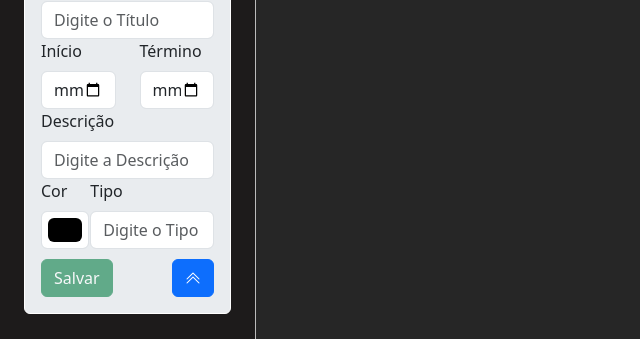
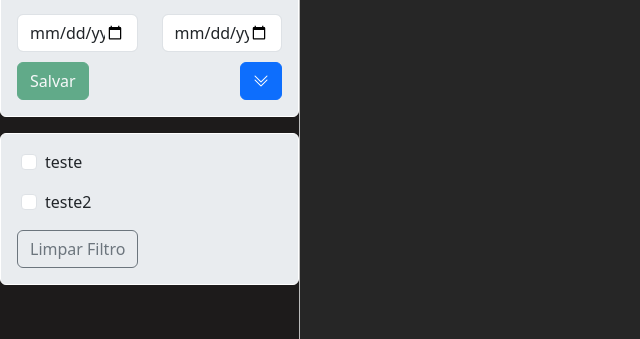
Before and after one commit to JuliaMorsch/calendar, a React (Create React App) app: page / in a window 1280 px wide. Shown: the part 147-486 px from the top of the page, without its empty margins (0-640 px from the left). Built offline with nearby package versions, Linux system fonts and the light colour scheme; the HTML template or start-up script is replaced by a standard one.

Commit message:
feature: Finalized the event type filter function and CRUD functions.

```diff
--- a/src/App.js
+++ b/src/App.js
@@ -1,6 +1,6 @@
 import React from 'react';
 import './App.css';
-import Calendario from './page/Calendario';
+import Calendario from './page/components/calendario/Calendario';
 
 import 'bootstrap/dist/css/bootstrap.min.css';
 import 'bootstrap-icons/font/bootstrap-icons.css';
--- a/src/page/Calendario.js
+++ /dev/null
@@ -1,120 +0,0 @@
-import React, { useState } from "react";
-import moment from "moment";
-import { Calendar, momentLocalizer } from "react-big-calendar";
-import withDragAndDrop from "react-big-calendar/lib/addons/dragAndDrop";
-import "react-big-calendar/lib/css/react-big-calendar.css";
-import "react-big-calendar/lib/addons/dragAndDrop/styles.css";
-import "./components/Components-Calendario-css.css";
-import EventsPattern from "./components/EventsPattern";
-import EventModal from "./components/modalEvent/EventModal";
-import Adicionar from "./components/adicionar/Adicionar";
-import CustomToolbar from "./components/customCalendar/CustomToolbar";
-
-const DragAndDropCalendar = withDragAndDrop(Calendar);
-const localizer = momentLocalizer(moment);
-
-function Calendario() {
-
-    const [eventos, setEventos] = useState(EventsPattern);
-    const [eventoSelecionado, setEventoSelecionado] = useState(null);
-
-    const EventStyle = (event) => ({
-        style:{
-            backgroundColor: event.color,
-        }
-    })
-
-    const onEventDrop = (data) => {
-        const {start, end} = data;
-        const updatedEvents = eventos.map((event) => {
-            if(event.id === data.event.id){
-                return {
-                    ...event,
-                    start: new Date(start),
-                    end: new Date(end)
-                };
-            }
-            return event;
-        });
-        setEventos(updatedEvents)
-    }
-
-    const onEventResize = (data) => {
-        const {start, end} = data;
-        const updatedEvents = eventos.map((event) => {
-            if(event.id === data.event.id){
-                return {
-                    ...event,
-                    start: new Date(start),
-                    end: new Date(end)
-                };
-            }
-            return event;
-        });
-        setEventos(updatedEvents)
-    }
-
-    const handleEventClick = (evento) =>{
-        setEventoSelecionado(evento);
-    }
-
-    const handleEventClose = () =>{
-        setEventoSelecionado(null);
-
-    }
-
-    const handleAdicionar = (novoEvento) =>{
-        setEventos([...eventos, {...novoEvento, id:eventos.length + 1}]);
-    }
-
-    const handleEventDelete = (eventId) => {
-        const updatedEvents = eventos.filter((event) => event.id !== eventId)
-        setEventos(updatedEvents);
-        setEventoSelecionado(null);
-    }
-
-    const handleEventUpdate = (updatedEvent) => {
-        const updatedEvents = eventos.map((event) => {
-            if(event.id === updatedEvent.id){
-                return updatedEvent;
-            }
-            return event;
-        });
-        setEventos(updatedEvents);
-        setEventoSelecionado(null);
-    }
-
-    return (
-        <div className="tela">
-            <div className="toolbar p-4">
-                <Adicionar onAdicionar={handleAdicionar}/>
-            </div>
-        <div className="calendar">
-            <DragAndDropCalendar
-                defaultDate={moment().toDate()}
-                defaultView="month" //mostra os meses
-                events={eventos}
-                localizer={localizer}
-                resizable
-                onEventDrop={onEventDrop}
-                onEventResize={onEventResize}
-                onSelectEvent={handleEventClick}
-                eventPropGetter={EventStyle}
-                components={{
-                    toolbar: CustomToolbar,
-                }}
-            />
-        </div>
-            {eventoSelecionado && (
-                <EventModal
-                evento={eventoSelecionado}
-                onClose={handleEventClose}
-                onDelete={handleEventDelete}
-                onUpdate={handleEventUpdate}
-                />
-            )}
-       </div>
-    )
-}
-
-export default Calendario;
--- a/src/page/components/adicionar/Adicionar.js
+++ b/src/page/components/adicionar/Adicionar.js
@@ -1,8 +1,8 @@
 import React, { useState } from "react";
 import {Button, Form, Row, Col, Collapse} from 'react-bootstrap';
 
-function Adicionar (onAdicionar){
-    const [novoEvento, setNovoEvento] = useState({
+function Adicionar ({onAdicionar}){
+    const [NovoEvento, setNovoEvento] = useState({
         title: '',
         start: '',
         end: '',
@@ -10,29 +10,29 @@ function Adicionar (onAdicionar){
         color: '',
         tipo: '',
     });
-    const [expanded, setExpanded] = useState(true);
+    const [Expanded, setExpanded] = useState(false);
 
     const handleChange = (e) => {
         const {name, value} = e.target;
-        setNovoEvento({...novoEvento, [name]:value});
+        setNovoEvento({...NovoEvento, [name]:value});
     }
 
     const handleToggleExpanded = (e) => {
         e.stopPropagation();
-        setExpanded(!expanded)
+        setExpanded(!Expanded)
     }
 
     const handleSubmit = (e) => {
         e.preventDefault();
-        if(novoEvento.title && novoEvento.start && novoEvento.end){
-            const startDate = new Date(novoEvento.start);
-            const endDate = new Date(novoEvento.end);
+        if(NovoEvento.title && NovoEvento.start && NovoEvento.end){
+            const startDate = new Date(NovoEvento.start);
+            const endDate = new Date(NovoEvento.end);
 
             if(startDate >= endDate){
                 alert("A data de início do evento deve ser anterior à data de término.");
                 return;
             }
-            onAdicionar(novoEvento);
+            onAdicionar(NovoEvento);
             setNovoEvento({
                 title: '',
                 start: '',
@@ -48,43 +48,43 @@ function Adicionar (onAdicionar){
         <div className="adicionar p-3 rounded border border-white" style={{backgroundColor: '#e9ecef', color: '#212529'}}>
             <h3>Adicionar Evento</h3>
             <Form onSubmit={handleSubmit}>
-                <Form.Group controllId='formBasicTitle'>
+                <Form.Group controlId='formBasicTitle'>
                     <Form.Label>Título do Evento</Form.Label>
-                    <Form.Control type='text' placeholder="Digite o Título" name="title" value={novoEvento.title} onChange={handleChange}/>
+                    <Form.Control type='text' placeholder="Digite o Título" name="title" value={NovoEvento.title} onChange={handleChange}/>
                 </Form.Group>
                 <Row>
                     <Col xs={6}>
-                        <Form.Group constrolId='formBasicStart'>
+                        <Form.Group controlId='formBasicStart'>
                             <Form.Label>Início</Form.Label>
-                            <Form.Control type="datetime-local" name='start' value={novoEvento.start} onChange={handleChange}></Form.Control>
+                            <Form.Control type="datetime-local" name='start' value={NovoEvento.start} onChange={handleChange}></Form.Control>
                         </Form.Group>
                     </Col>
                     <Col xs={6}>
-                    <Form.Group constrolId='formBasicEnd'>
+                    <Form.Group controlId='formBasicEnd'>
                             <Form.Label>Término</Form.Label>
-                            <Form.Control type="datetime-local" name='end' value={novoEvento.end} onChange={handleChange}></Form.Control>
+                            <Form.Control type="datetime-local" name='end' value={NovoEvento.end} onChange={handleChange}></Form.Control>
                         </Form.Group>
                     </Col>
                 </Row>
-                    <Collapse in={expanded}>
+                    <Collapse in={Expanded}>
                         <div>
                             <div>
                                 <Form.Group controlId="formBasicDesc">
                                     <Form.Label>Descrição</Form.Label>
-                                    <Form.Control type="text" placeholder="Digite a Descrição" name="desc" value={novoEvento.desc} onChange={handleChange}></Form.Control>
+                                    <Form.Control type="text" placeholder="Digite a Descrição" name="desc" value={NovoEvento.desc} onChange={handleChange}></Form.Control>
                                 </Form.Group>
                             </div>
                             <Row>
                                 <Col xs={3}>
                                     <Form.Group controlId="formBasicColor">
                                         <Form.Label>Cor</Form.Label>
-                                        <Form.Control type="color" name="color" value={novoEvento.color} onChange={handleChange}></Form.Control>
+                                        <Form.Control type="color" name="color" value={NovoEvento.color} onChange={handleChange}></Form.Control>
                                     </Form.Group>
                                 </Col>
                                 <Col xs={9}>
                                     <Form.Group controlId="formBasicTipo">
                                         <Form.Label>Tipo</Form.Label>
-                                        <Form.Control type="text" placeholder="Digite o Tipo" name="tipo" value={novoEvento.tipo} onChange={handleChange}></Form.Control>
+                                        <Form.Control type="text" placeholder="Digite o Tipo" name="tipo" value={NovoEvento.tipo} onChange={handleChange}></Form.Control>
                                     </Form.Group>
                                 </Col>
                             </Row>
@@ -95,13 +95,13 @@ function Adicionar (onAdicionar){
                         type='button'
                         onClick={handleToggleExpanded}
                         style={{marginTop: '10px', float: 'right'}}>
-                            {expanded ? <i class="bi bi-chevron-double-up"></i>:<i class="bi bi-chevron-double-down"></i>}
+                            {Expanded ? <i class="bi bi-chevron-double-up"></i>:<i class="bi bi-chevron-double-down"></i>}
                     </Button>
                     <Button
-                        variant="success"
-                        type="submit"
+                        variant='success'
+                        type='submit'
                         style={{marginTop: '10px', marginRight:'10px'}}
-                        disabled={!novoEvento.title || !novoEvento.start || !novoEvento.end}
+                        disabled={!NovoEvento.title || !NovoEvento.start || !NovoEvento.end}
                     >Salvar</Button>
             </Form>
         </div>
--- /dev/null
+++ b/src/page/components/calendario/Calendario.js
@@ -0,0 +1,112 @@
+import React, { useState } from "react";
+import moment from "moment"; //biblioteca que manipula as datas e horas
+import { Calendar, momentLocalizer } from "react-big-calendar"; //momentLocalizer altera a formatação de data para dd/mm/aaaa
+import withDragAndDrop from "react-big-calendar/lib/addons/dragAndDrop";
+import "react-big-calendar/lib/css/react-big-calendar.css";
+import "react-big-calendar/lib/addons/dragAndDrop/styles.css";
+import "../cssComponents/Components-Calendario-css.css";
+import EventsPattern from "../eventosPadrao/EventsPattern";
+import EventModal from "../modalEvent/EventModal";
+import Adicionar from "../adicionar/Adicionar";
+import CustomToolbar from "../customCalendar/CustomToolbar";
+import FiltroAtividades from "../filtro/FiltroAtividades";
+
+const DragAndDropCalendar = withDragAndDrop(Calendar);  //Interatividade de arrastar e soltar aplicada ao calendar da biblioteca
+const localizer = momentLocalizer(moment);  // ferramenta que formata datas, horas e textos específicos que implementa a biblioteca moment para melhor tratar as configurações de datas
+
+function Calendario() {
+    const [Eventos, setEventos] = useState(EventsPattern);
+    const [EventoSelecionado, setEventoSelecionado] = useState(null);
+    const [EventosFiltrados, setEventosFiltrados] = useState(EventsPattern);
+
+    const eventStyle = (event) => ({
+        style:{
+            backgroundColor: event.color,
+        },
+    });
+
+    const onEventDrop = (data) => {
+        const {start, end} = data;
+        const updatedEvents = Eventos.map((event) => {
+            if(event.id === data.event.id){
+                return {
+                    ...event,
+                    start: new Date(start),
+                    end: new Date(end)
+                };
+            }
+            return event;
+        });
+        setEventos(updatedEvents)
+    };
+
+    const handleEventClick = (evento) => {
+        setEventoSelecionado(evento);
+    };
+
+    const handleEventClose = () => {
+        setEventoSelecionado(null);
+
+    };
+
+    const handleAdicionar = (novoEvento) => {
+        setEventos([...Eventos, {...novoEvento, id:Eventos.length + 1}]);
+    };
+
+    const handleEventDelete = (eventId) => {
+        const updatedEvents = Eventos.filter((event) => event.id !== eventId)
+        setEventos(updatedEvents);
+        setEventoSelecionado(null);
+    };
+
+    const handleEventUpdate = (updatedEvent) => {
+        const updatedEvents = Eventos.map((event) => {
+            if(event.id === updatedEvent.id){
+                return updatedEvent;
+            }
+            return event;
+        });
+        setEventos(updatedEvents);
+        setEventoSelecionado(null);
+    };
+
+    const handleSelecionarAtividades = (AtividadesSelecionadas) => {
+        setEventosFiltrados(AtividadesSelecionadas);
+    };
+
+    return (
+        <div className="tela">
+            <div className="toolbar" style={{maxHeight: '100vh', overflowY: 'auto'}}>
+                <Adicionar onAdicionar={handleAdicionar}/>
+                <FiltroAtividades atividades={Eventos} onSelecionarAtividades={handleSelecionarAtividades}/>
+            </div>
+        <div className="calendario">
+            <DragAndDropCalendar
+                defaultDate={moment().toDate()}
+                defaultView='month' //mostra os meses
+                events={EventosFiltrados}
+                localizer={localizer}
+                resizable
+                onEventDrop={onEventDrop}
+                onEventResize={onEventDrop}
+                onSelectEvent={handleEventClick}
+                eventPropGetter={eventStyle}
+                components={{
+                    toolbar: CustomToolbar,
+                }}
+                className="calendar"
+            />
+        </div>
+            {EventoSelecionado && (
+                <EventModal
+                evento={EventoSelecionado}
+                onClose={handleEventClose}
+                onDelete={handleEventDelete}
+                onUpdate={handleEventUpdate}
+                />
+            )}
+       </div>
+    );
+}
+
+export default Calendario;
--- a/src/page/components/Components-Calendario-css.css
+++ b/src/page/components/cssComponents/Components-Calendario-css.css
@@ -3,17 +3,19 @@
    background-color: #262626;
 }
 
+.calendario{
+   height: 100vh;
+   width: 80%;
+   overflow: auto;
+}
+
 .toolbar{
    height: 100vh;
    width: 20%;
+   min-width: 300px;
    color: #ffffff;
    background-color: #1d1b1b;
    border-right: 1px solid #bbb;
-}
-
-.calendar{
-   height: 100vh;
-   width: 80%;
 }
 
 /*Header Mod*/
@@ -45,7 +47,7 @@
    left: 0;
    width: 100%;
    height: 100%;
-   background-color: rgba(0, 0, 0, 0.164);
+   background-color: rgba(0, 0, 0, 0.578);
    display: flex;
    justify-content: center;
    align-items: center;
@@ -55,8 +57,8 @@
 .modal-content{
    background-color: aliceblue;
    padding: 20px;
-   border-radius: 8px;
-   box-shadow: 0 0 10px rgba(0,0,0,0.3);
+   border-radius: 6px;
+   box-shadow: 0 0 10px rgba(0,0,0,0.81);
    z-index: 10000;
 }
 
@@ -78,7 +80,7 @@
 }
 
 .rbc-toolbar button:active,
-.rbc-toolbar button:active.rbc-active{
+.rbc-toolbar button.rbc-active{
    background-color: #56565686;
    border-color: #bbb;
 }
@@ -160,6 +162,7 @@
 }
 
 .rbc-agenda-event-cell{
+   border-radius: 20px;
    font-weight: bold;
    color: #e0e0e0;
 }
--- /dev/null
+++ b/src/page/components/filtro/FiltroAtividades.js
@@ -0,0 +1,47 @@
+import React, { useEffect, useState } from 'react';
+import { Form } from 'react-bootstrap';
+
+function FiltroAtividades({atividades, onSelecionarAtividades}){
+
+    const tiposAtividades = [...new Set(atividades.map(atividade => atividade.tipo))].filter(tipo=> tipo!== '');
+
+    const [tiposSelecionados, setTiposSelecionados] = useState([]);
+
+    const toggleTipo = (tipo) => {
+        if(tiposSelecionados.includes(tipo)){
+            setTiposSelecionados(tiposSelecionados.filter(t => t !== tipo));
+        } else {
+            setTiposSelecionados([...tiposSelecionados, tipo]);
+        }
+    };
+
+    useEffect(() => {
+        if(tiposSelecionados.length === 0){
+            onSelecionarAtividades(atividades);
+        } else {
+            const eventosFiltrados = atividades.filter(atividade => tiposSelecionados.includes(atividade.tipo));
+            onSelecionarAtividades(eventosFiltrados);
+        }
+    }, [tiposSelecionados, atividades, onSelecionarAtividades]);
+
+    return(
+        tiposAtividades.length > 0 && (
+            <div className="p-3 rounded border border-white mt-3" style={{backgroundColor: "#e9ecef", color: "#212529"}}>
+                <div className="ps-1" style={{maxHeight: '28vh', overflowY: 'auto'}}>
+                    {tiposAtividades.map(tipo => (
+                            <Form.Check
+                            key={tipo}
+                            label={tipo}
+                            checked={tiposSelecionados.includes(tipo)}
+                            onChange={() => toggleTipo(tipo)}
+                            className="mr-3 mb-3"
+                            />
+                        ))}
+                </div>
+                <button className="btn btn-outline-secondary btn-hover-gray" onClick={() => setTiposSelecionados([])}>Limpar Filtro</button>
+            </div>
+        )
+    )
+}
+
+export default FiltroAtividades;
```
Also changed, not shown: src/page/components/customCalendar/CustomToolbar.js (+4 -6 lines), src/page/components/modalEvent/EventModal.js (+15 -15 lines), src/page/components/eventosPadrao/EventsPattern.js (renamed from src/page/components/EventsPattern.js).
